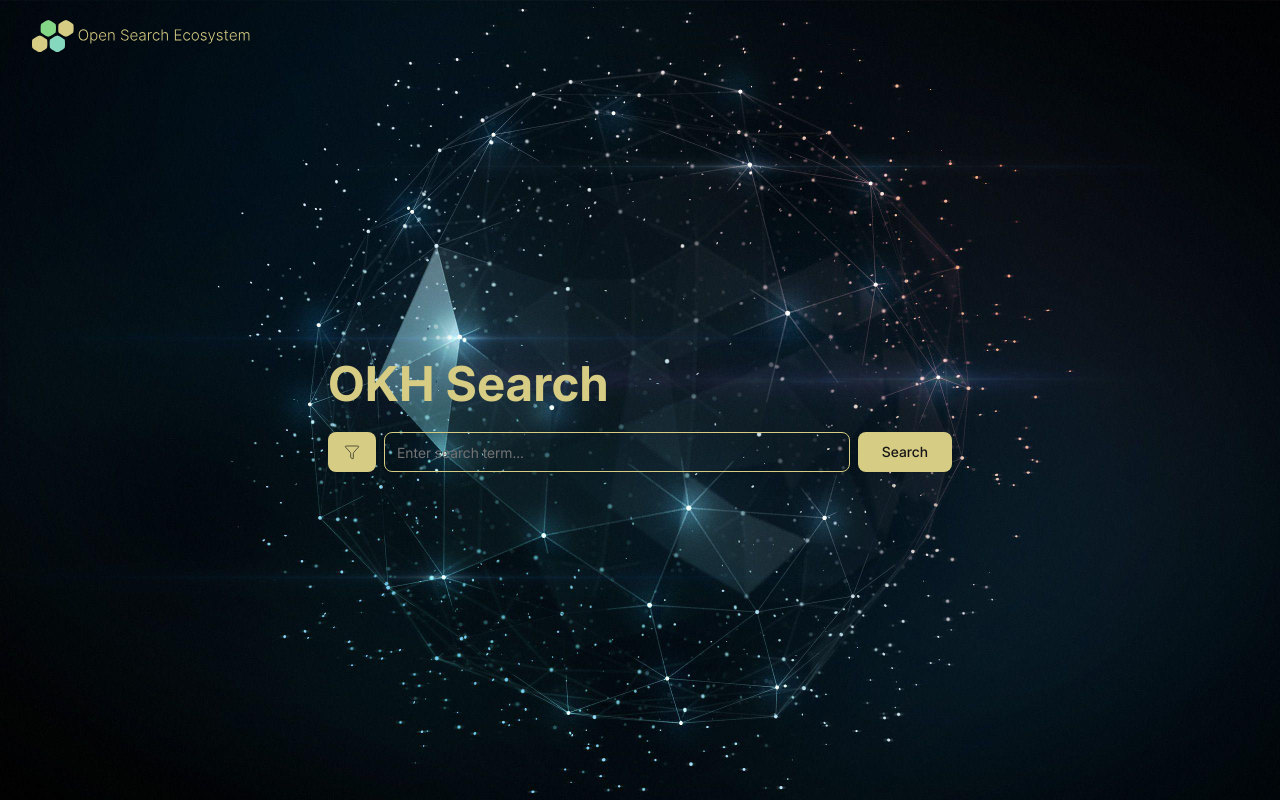
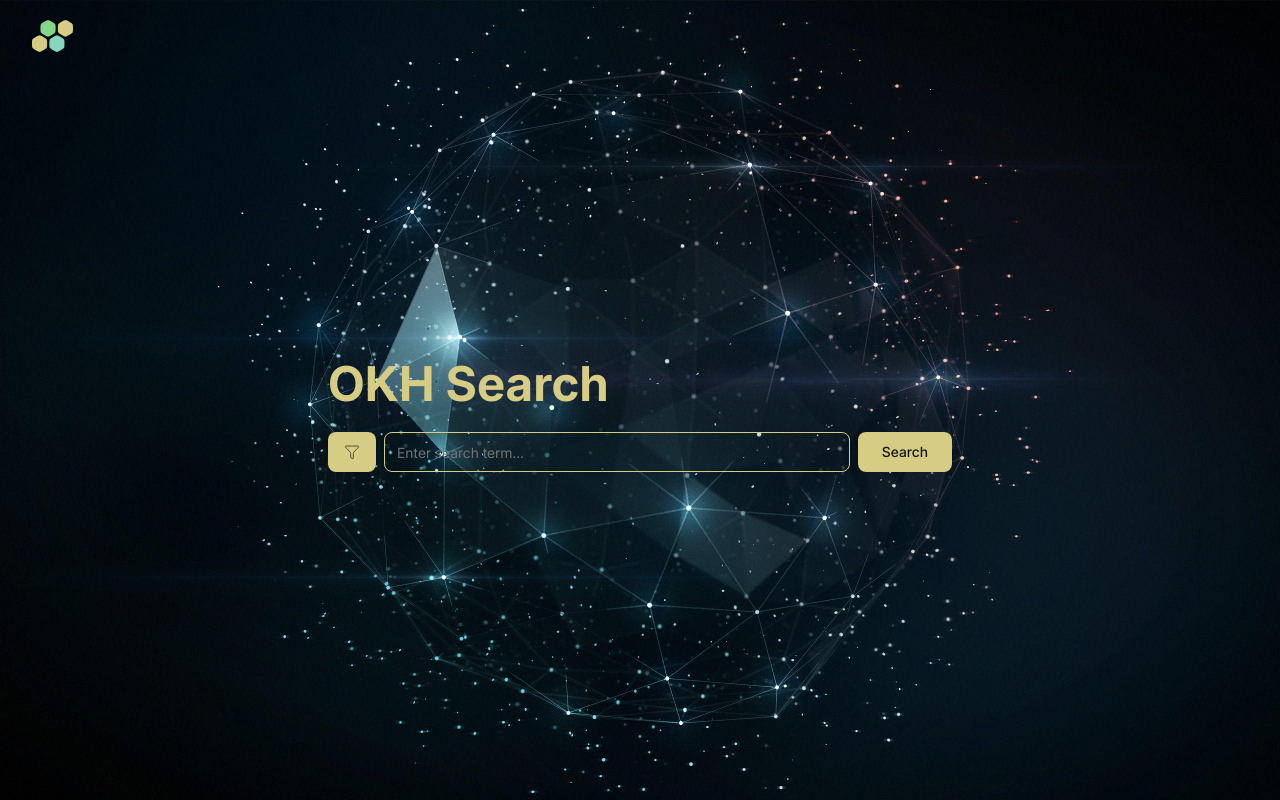
Before and after one commit to ase-nano/okh-frontend-search, a React (Vite) app: page / in a window 1280 px wide. Built offline with nearby package versions, Linux system fonts and the light colour scheme.

Commit message:
replaced logo and changed link to start page

```diff
--- a/src/components/Header.tsx
+++ b/src/components/Header.tsx
@@ -1,5 +1,5 @@
 import { FC } from "react";
-import logoImgLight from '../assets/logos/ose_logo_light_1.svg';
+import logoImgLight from '../assets/logos/ose_logo_icon.svg';
 
 const Header: FC = () => {
     return (
@@ -7,7 +7,7 @@ const Header: FC = () => {
             <div className="w-auto">
                 <div className="flex flex-wrap items-center">
                     <div className="w-auto mr-14 text-neutral">
-                        <a href="https://osegermany.codeberg.page/OpenSearchEcosystem-Website/" className="flex items-center"><img
+                        <a href="/" className="flex items-center"><img
                             src={logoImgLight} alt="Logo"
                             className="h-[2em] mr-2"/></a>
                     </div>
```
Also changed, not shown: src/assets/logos/ose_logo_icon.svg (added).
